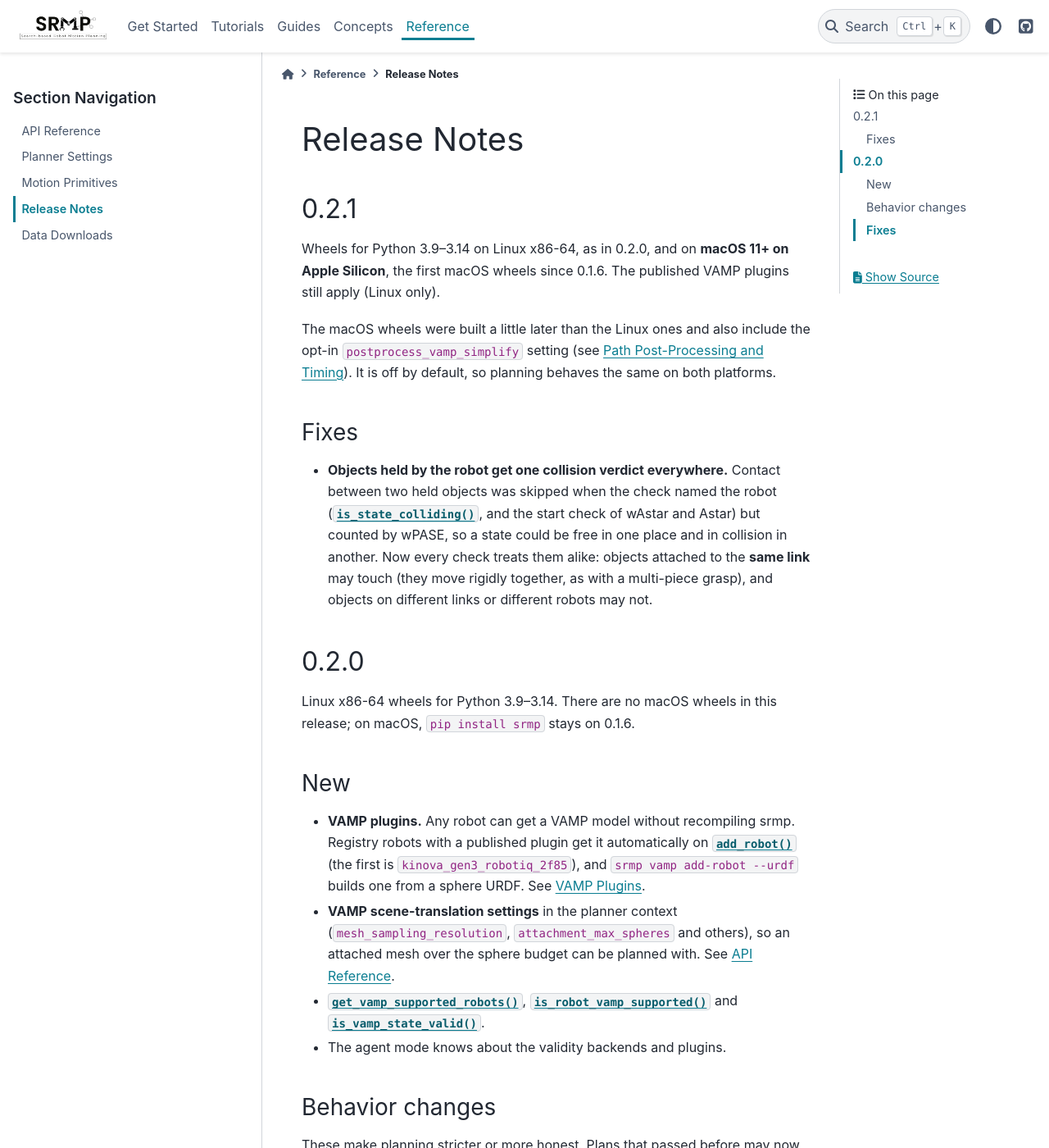
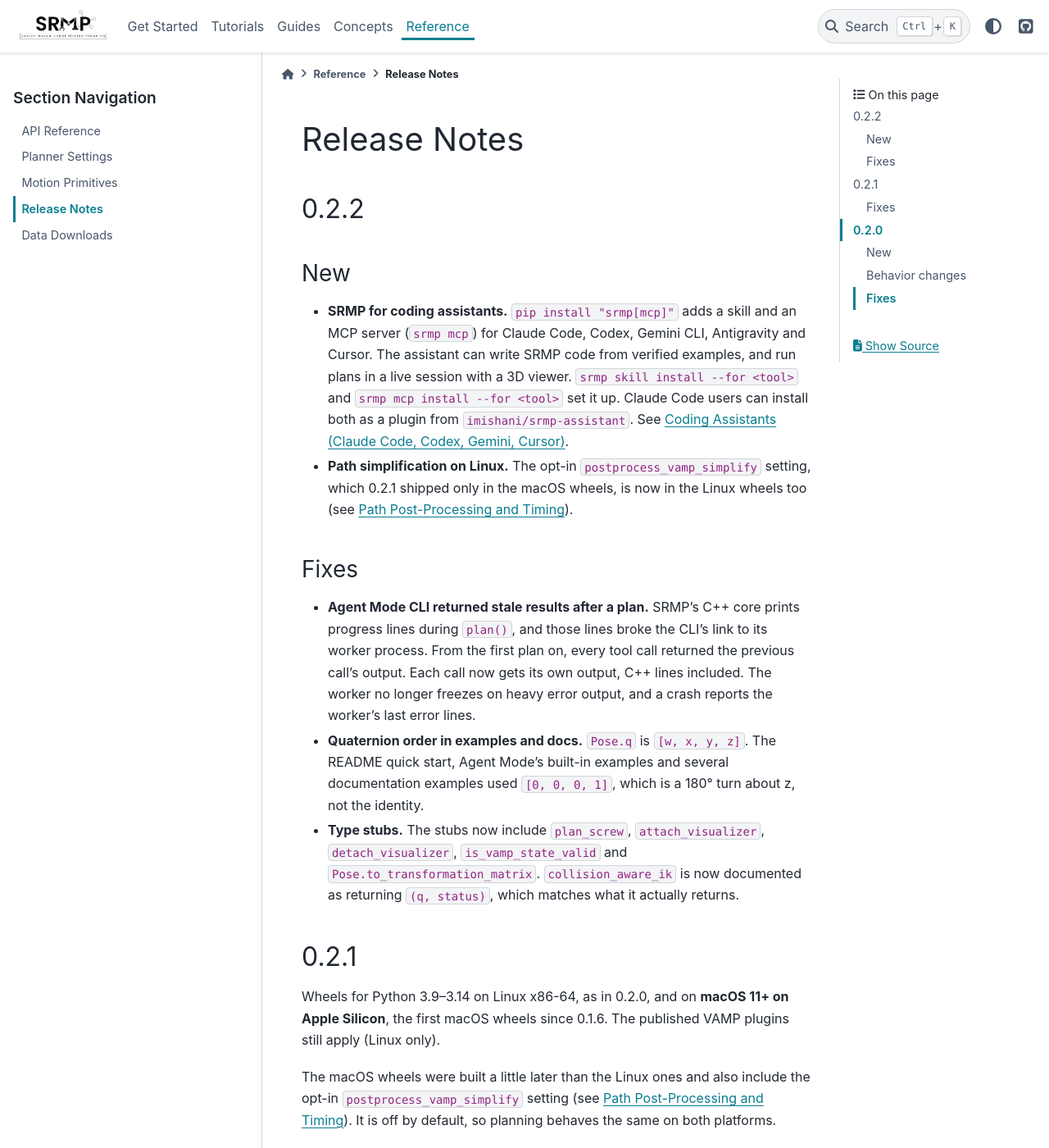
Before and after one commit to imishani/srmp-docs, a Sphinx documentation site: the page built from docs/source/user_guide/release_notes.rst, in a window 1280 px wide and 1400 px high. Shown: the whole window at 82% size. Built offline with Sphinx 7.4.7 and the PyData theme 0.15.4, drawn with Linux system fonts in a browser that asks for light colours.

Commit message:
release notes: 0.2.2
Co-Authored-By: Claude Opus 5.5 <noreply@anthropic.com>
Claude-Session: https://claude.ai/code/session_019RU8Uk1KPfZupS2jSJwUkA

```diff
--- a/docs/source/user_guide/release_notes.rst
+++ b/docs/source/user_guide/release_notes.rst
@@ -1,5 +1,37 @@
 Release Notes
 =============
+
+0.2.2
+-----
+
+New
+~~~
+
+- **SRMP for coding assistants.** ``pip install "srmp[mcp]"`` adds a skill and an MCP server
+  (``srmp mcp``) for Claude Code, Codex, Gemini CLI, Antigravity and Cursor. The assistant can
+  write SRMP code from verified examples, and run plans in a live session with a 3D viewer.
+  ``srmp skill install --for <tool>`` and ``srmp mcp install --for <tool>`` set it up. Claude
+  Code users can install both as a plugin from ``imishani/srmp-assistant``. See
+  :doc:`coding_assistants`.
+- **Path simplification on Linux.** The opt-in ``postprocess_vamp_simplify`` setting, which
+  0.2.1 shipped only in the macOS wheels, is now in the Linux wheels too (see
+  :doc:`../guides/postprocessing`).
+
+Fixes
+~~~~~
+
+- **Agent Mode CLI returned stale results after a plan.** SRMP's C++ core prints progress
+  lines during ``plan()``, and those lines broke the CLI's link to its worker process. From
+  the first plan on, every tool call returned the previous call's output. Each call now gets
+  its own output, C++ lines included. The worker no longer freezes on heavy error output, and
+  a crash reports the worker's last error lines.
+- **Quaternion order in examples and docs.** ``Pose.q`` is ``[w, x, y, z]``. The README quick
+  start, Agent Mode's built-in examples and several documentation examples used
+  ``[0, 0, 0, 1]``, which is a 180° turn about z, not the identity.
+- **Type stubs.** The stubs now include ``plan_screw``, ``attach_visualizer``,
+  ``detach_visualizer``, ``is_vamp_state_valid`` and ``Pose.to_transformation_matrix``.
+  ``collision_aware_ik`` is now documented as returning ``(q, status)``, which matches what
+  it actually returns.
 
 0.2.1
 -----
```
